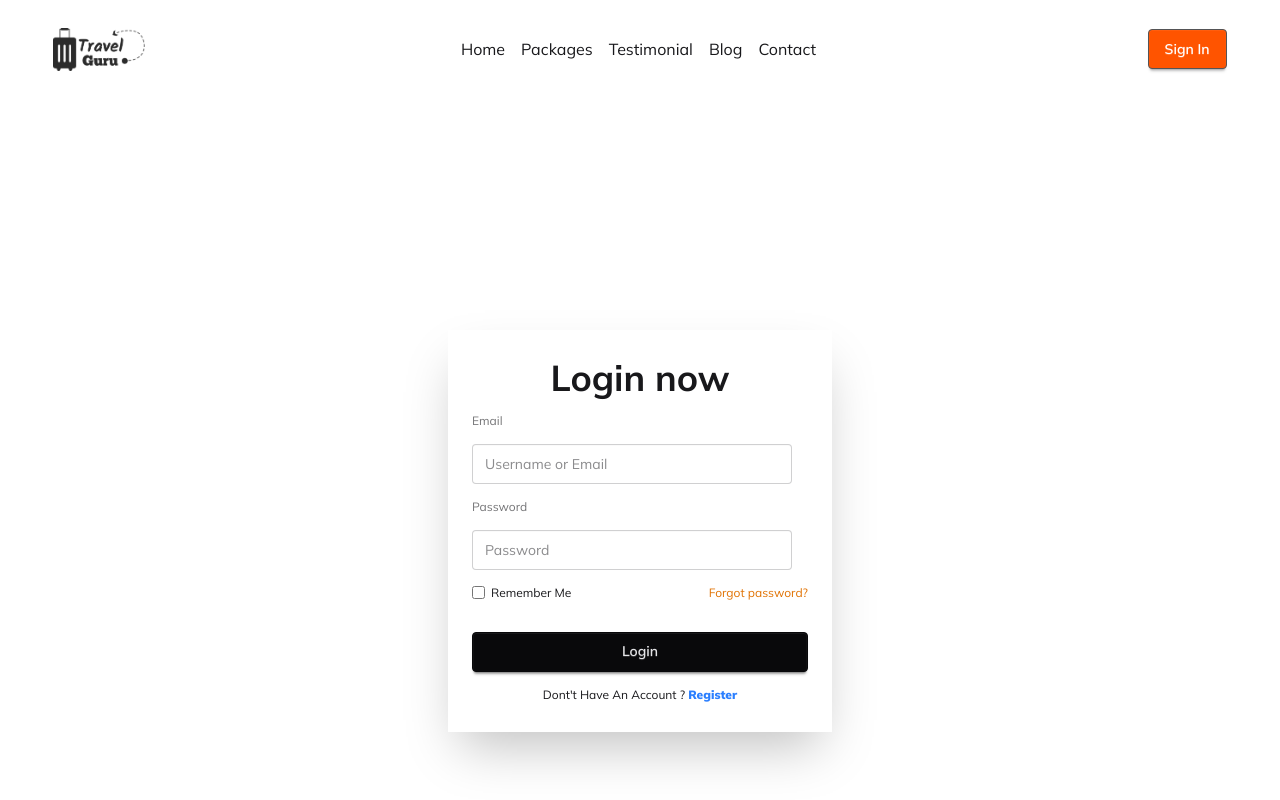
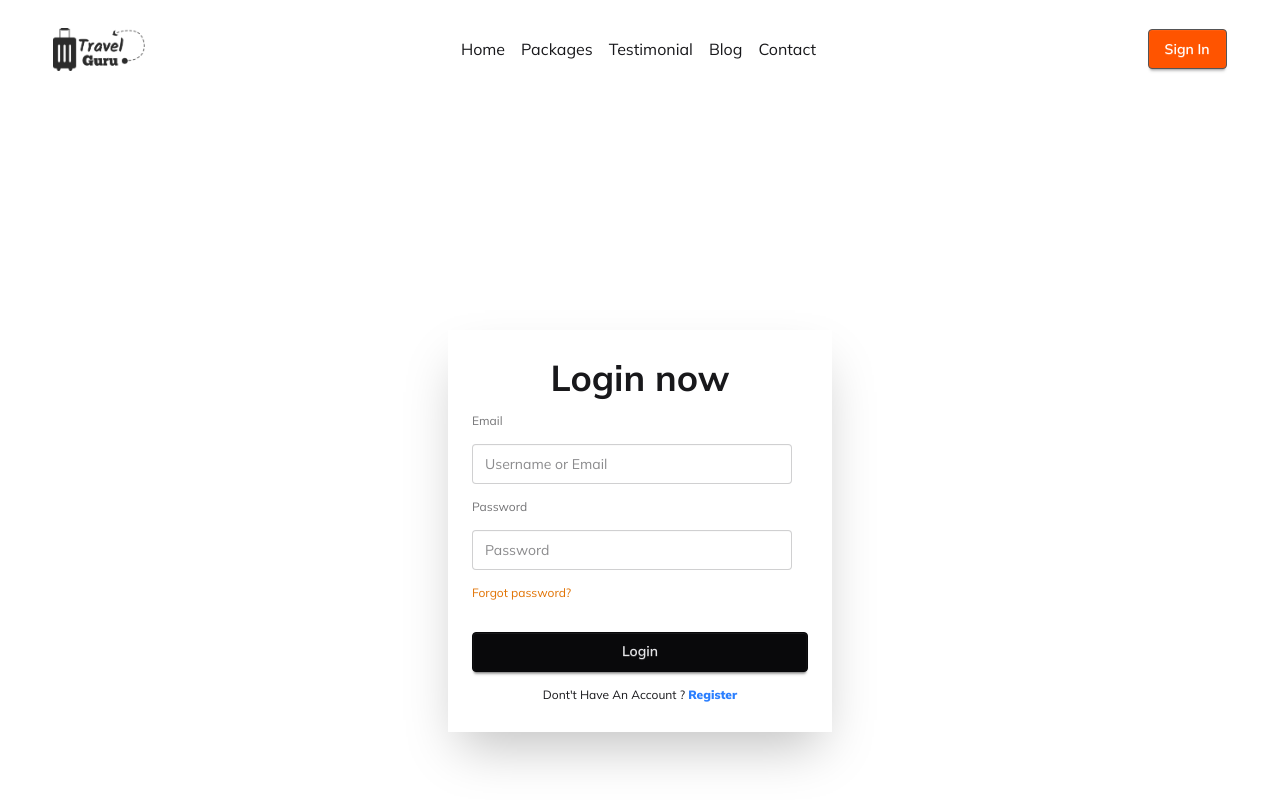
Before and after one commit to sohagroy7223/Travel-Grue, a React (Vite) app: page /login in a window 1280 px wide. Shown: the top 800 px of the page. Built offline with nearby package versions, Linux system fonts and the light colour scheme; no server answers.

Commit message:
addad trams and condetion

```diff
--- a/src/Page/Login.jsx
+++ b/src/Page/Login.jsx
@@ -12,6 +12,7 @@ const Login = () => {
     e.preventDefault();
     const email = e.target.email.value;
     const password = e.target.password.value;
+
     // console.log(email, password);
     SignIn(email, password)
       .then((result) => {
@@ -46,11 +47,7 @@ const Login = () => {
               className="input"
               placeholder="Password"
             />
-            <div className="flex justify-between items-center">
-              <span className="flex gap-1.5 items-center">
-                <input type="checkbox" name="check" id="" />
-                <p>Remember Me</p>
-              </span>
+            <div>
               <a className="link link-hover text-amber-600">Forgot password?</a>
             </div>
             <button className="btn btn-neutral mt-4">Login</button>
--- a/src/Page/Register.jsx
+++ b/src/Page/Register.jsx
@@ -12,6 +12,12 @@ const Register = () => {
     const photo = e.target.photo.value;
     const email = e.target.email.value;
     const password = e.target.password.value;
+    const trams = e.target.check.checked;
+
+    if (!trams) {
+      return alert("please accept our trams and conduction");
+    }
+
     // console.log(name, photo);
     SignUp(email, password)
       .then((result) => {
@@ -68,6 +74,11 @@ const Register = () => {
               placeholder="Password"
             />
 
+            <span className="flex gap-1.5 items-center">
+              <input type="checkbox" name="check" id="" />
+              <p>trams and condition</p>
+            </span>
+
             <button className="btn btn-neutral mt-4">Register</button>
             <button>
               Already Have An Account ?
```
